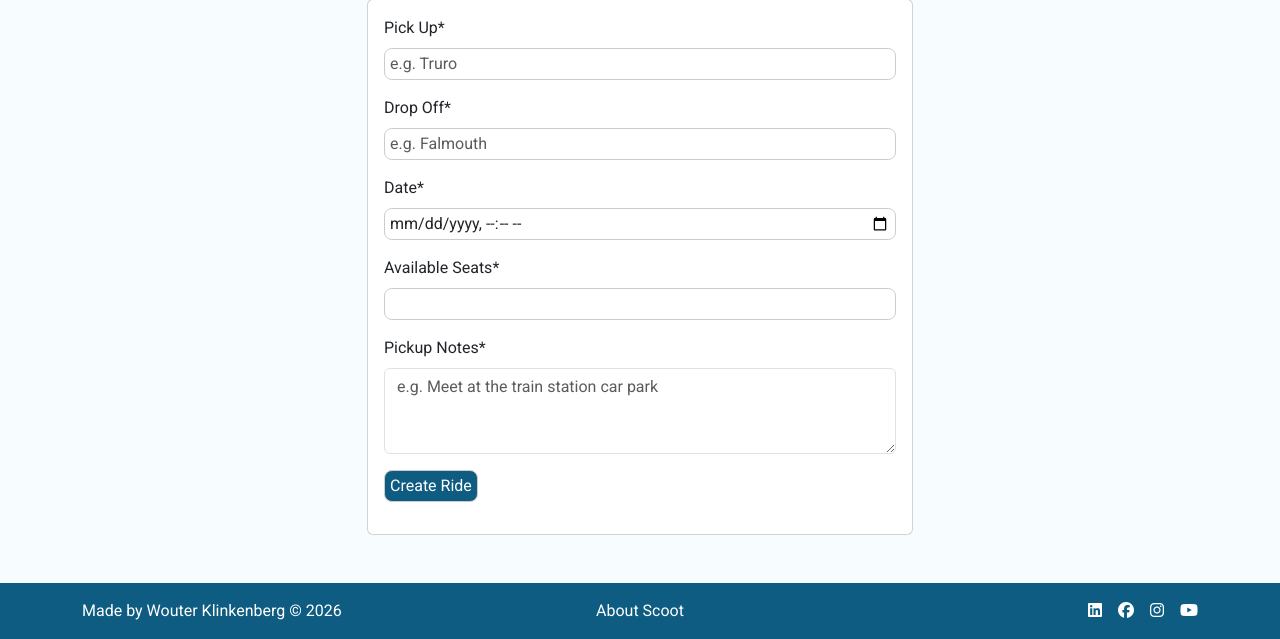
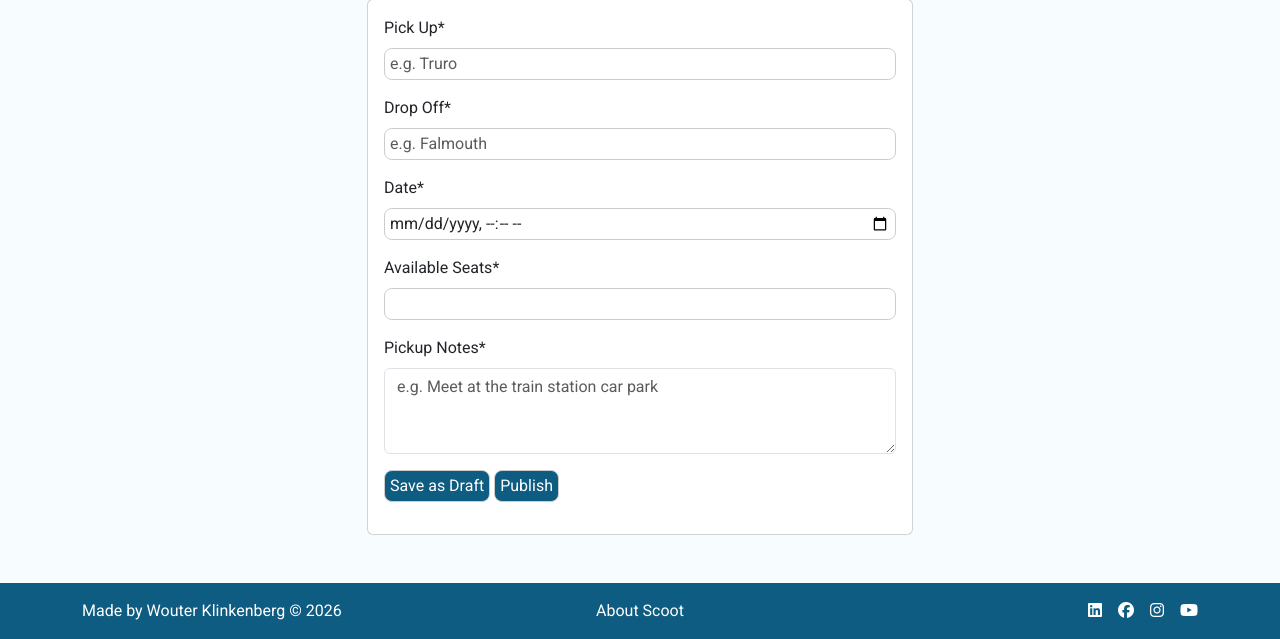
Before and after one commit to wouter-codes/scoot, a Django app: page /create-ride/ in a window 1280 px wide. Shown: the part 275-914 px from the top of the page. Run offline with Django 5.2, Linux system fonts and the light colour scheme; the visitor is signed in with stand-in values (Sample User, id 1); some libraries are stand-ins or nearby versions; some web fonts are replaced.

Commit message:
Add functionality for saving rides as drafts and publishing; update ride detail and search templates for improved user experience

```diff
--- a/rides/forms.py
+++ b/rides/forms.py
@@ -76,11 +76,13 @@ class RideCreateForm(forms.ModelForm):
         self.fields['pickup_notes'].widget.attrs['placeholder'] = 'e.g. Meet at the train station car park'
         self.helper = FormHelper()
         self.helper.form_method = 'post'
-        # Change button text if editing
+        # Add two submit buttons for create/edit
         if self.instance and self.instance.pk:
-            self.helper.add_input(Submit('submit', 'Update Ride', css_class='btn-primary'))
+            self.helper.add_input(Submit('save_draft', 'Save as Draft', css_class='btn-secondary'))
+            self.helper.add_input(Submit('publish', 'Publish', css_class='btn-primary'))
         else:
-            self.helper.add_input(Submit('submit', 'Create Ride', css_class='btn-primary'))
+            self.helper.add_input(Submit('save_draft', 'Save as Draft', css_class='btn-secondary'))
+            self.helper.add_input(Submit('publish', 'Publish', css_class='btn-primary'))
 
     class Meta:
         model = Rides
--- a/rides/templates/rides/my_rides.html
+++ b/rides/templates/rides/my_rides.html
@@ -13,6 +13,7 @@
                 <div class="row">
                     {% for ride in rides %}
                     <div class="col-12 col-md-6 mb-4">
+                        <a href="{% url 'ride_detail' ride.id %}" class="text-decoration-none card-link-wrapper">
                             <div class="card h-100">
                                 <div class="card-body">
                                     <h5 class="card-title">{{ ride.origin }} → {{ ride.destination }}</h5>
@@ -29,10 +30,10 @@
                                     {% endif %}
                                 </div>
                                 <div class="card-footer d-flex justify-content-end gap-2">
-                                <!-- View button -->
-                                <a href="{% url 'ride_detail' ride.id %}" class="btn btn-primary btn-sm">View</a>
+                                    <!-- View button removed, card is clickable -->
                                 </div>
                             </div>
+                        </a>
                     </div>
                     {% endfor %}
                 </div>
--- a/rides/templates/rides/search_rides.html
+++ b/rides/templates/rides/search_rides.html
@@ -21,7 +21,8 @@
                             {% for ride in rides %}
                             <div class="col-12 col-md-6 mb-4">
                                 <div class="card h-100">
-                            <div class="card-body">
+                                    <a href="{% url 'ride_detail' ride.id %}" class="text-decoration-none card-link-wrapper">
+                                        <div class="card-body text-dark">
                                             <h5 class="card-title">{{ ride.origin }} → {{ ride.destination }}</h5>
                                             <p class="card-text">
                                                 <strong>Date:</strong> {{ ride.date|date:"d M Y, H:i" }}<br>
@@ -32,6 +33,7 @@
                                             <p class="card-text"><small class="text-muted">{{ ride.pickup_notes }}</small></p>
                                             {% endif %}
                                         </div>
+                                    </a>
                                     <div class="card-footer d-flex justify-content-center">
                                         {% if user.is_authenticated %}
                                             {% if ride.id in user_request_ids %}
--- a/rides/views.py
+++ b/rides/views.py
@@ -121,9 +121,15 @@ def create_ride(request):
         if form.is_valid():
             ride = form.save(commit=False)
             ride.driver = request.user
-            ride.status = '1'  # Published
-            ride.save()
-            messages.success(request, 'Your ride has been created successfully!')
+            # Check which button was pressed
+            if 'publish' in request.POST:
+                ride.status = '1'  # Published
+                ride.save()
+                messages.success(request, 'Your ride has been published successfully!')
+            else:
+                ride.status = '0'  # Draft
+                ride.save()
+                messages.info(request, 'Your ride has been saved as a draft.')
             return redirect('my_rides')
     else:
         form = RideCreateForm()
@@ -137,8 +143,15 @@ def edit_ride(request, ride_id):
     if ride.driver == request.user:
         form = RideCreateForm(request.POST or None, instance=ride)
         if request.method == 'POST' and form.is_valid():
-            form.save()
-            messages.add_message(request, messages.SUCCESS, 'Ride updated successfully!')
+            ride = form.save(commit=False)
+            if 'publish' in request.POST:
+                ride.status = '1'  # Published
+                ride.save()
+                messages.success(request, 'Ride published successfully!')
+            else:
+                ride.status = '0'  # Draft
+                ride.save()
+                messages.info(request, 'Ride saved as draft.')
             return redirect('my_rides')
         return render(request, 'rides/edit_ride.html', {'form': form, 'ride': ride})
     else:
--- a/static/css/style.css
+++ b/static/css/style.css
@@ -59,6 +59,12 @@ select:focus {
 
 #navbar .logo {
     width: 50px;
+}
+
+/* CARD BODIES GLOBAL */
+.card-hover {
+    transition: border-color 0.3s ease;
+    border: 1px solid var(--background-color-quaternary);
 }
 
 /* Prevent active state styling on Find Your Ride button */
--- a/static/js/script.js
+++ b/static/js/script.js
@@ -1,3 +1,21 @@
+// Add hover effect to clickable ride cards
+document.addEventListener("DOMContentLoaded", function () {
+    const cardLinks = document.querySelectorAll(".card-link-wrapper");
+    cardLinks.forEach(function (link) {
+        // Find the parent .card element
+        let card = link.closest(".card");
+        // If not found, try child .card (for my_rides)
+        if (!card) card = link.querySelector(".card");
+        if (!card) return;
+        link.addEventListener("mouseenter", function () {
+            card.classList.add("shadow-lg", "card-hover");
+        });
+        link.addEventListener("mouseleave", function () {
+            card.classList.remove("shadow-lg", "card-hover");
+        });
+    });
+});
+
 // JavaScript to handle the delete confirmation modal
 document.addEventListener("DOMContentLoaded", function () {
     handleDeleteModal();
```
Also changed, not shown: rides/templates/rides/ride_detail.html (+18 -4 lines), 1 other file. Lines whose indentation alone changed are shown as unchanged.
